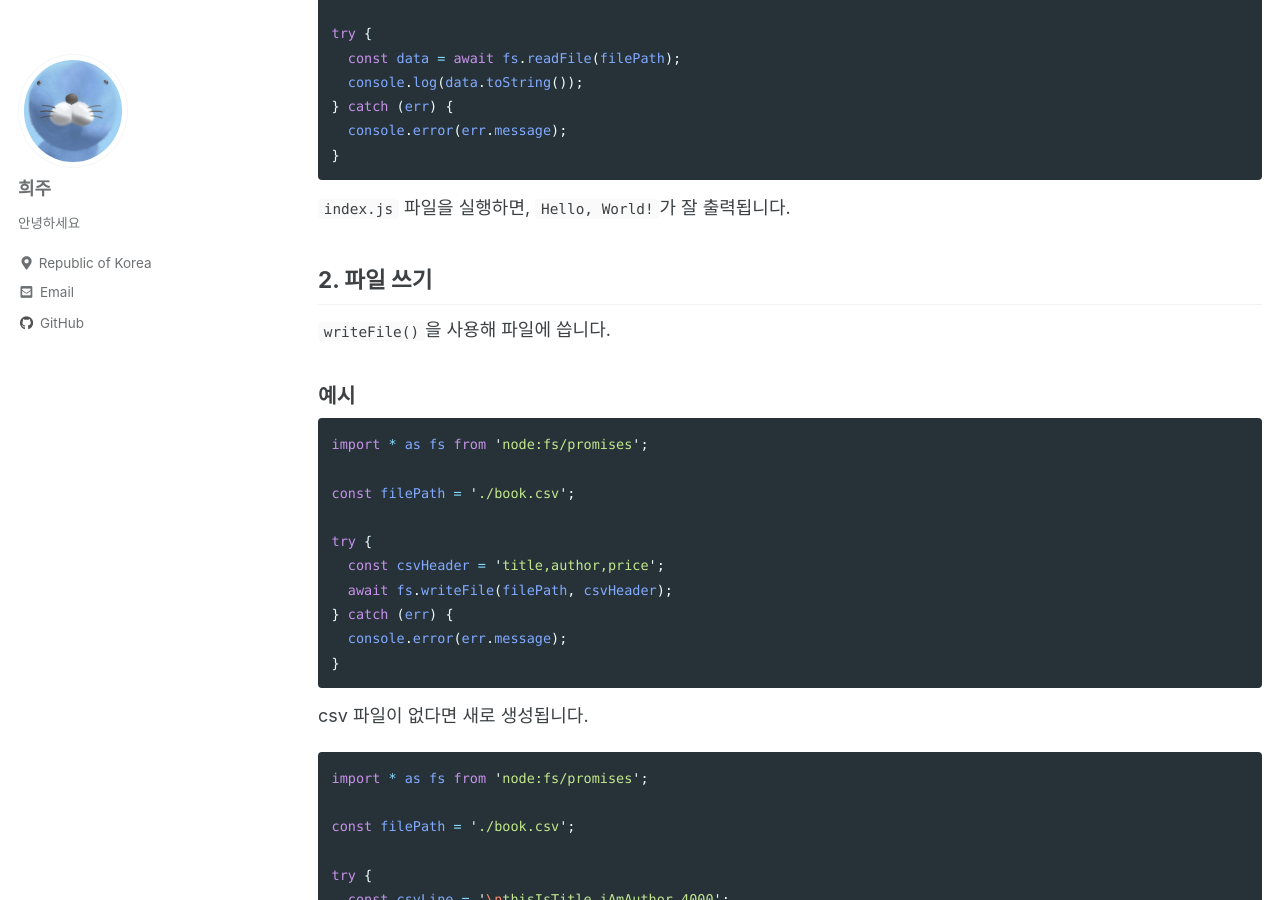
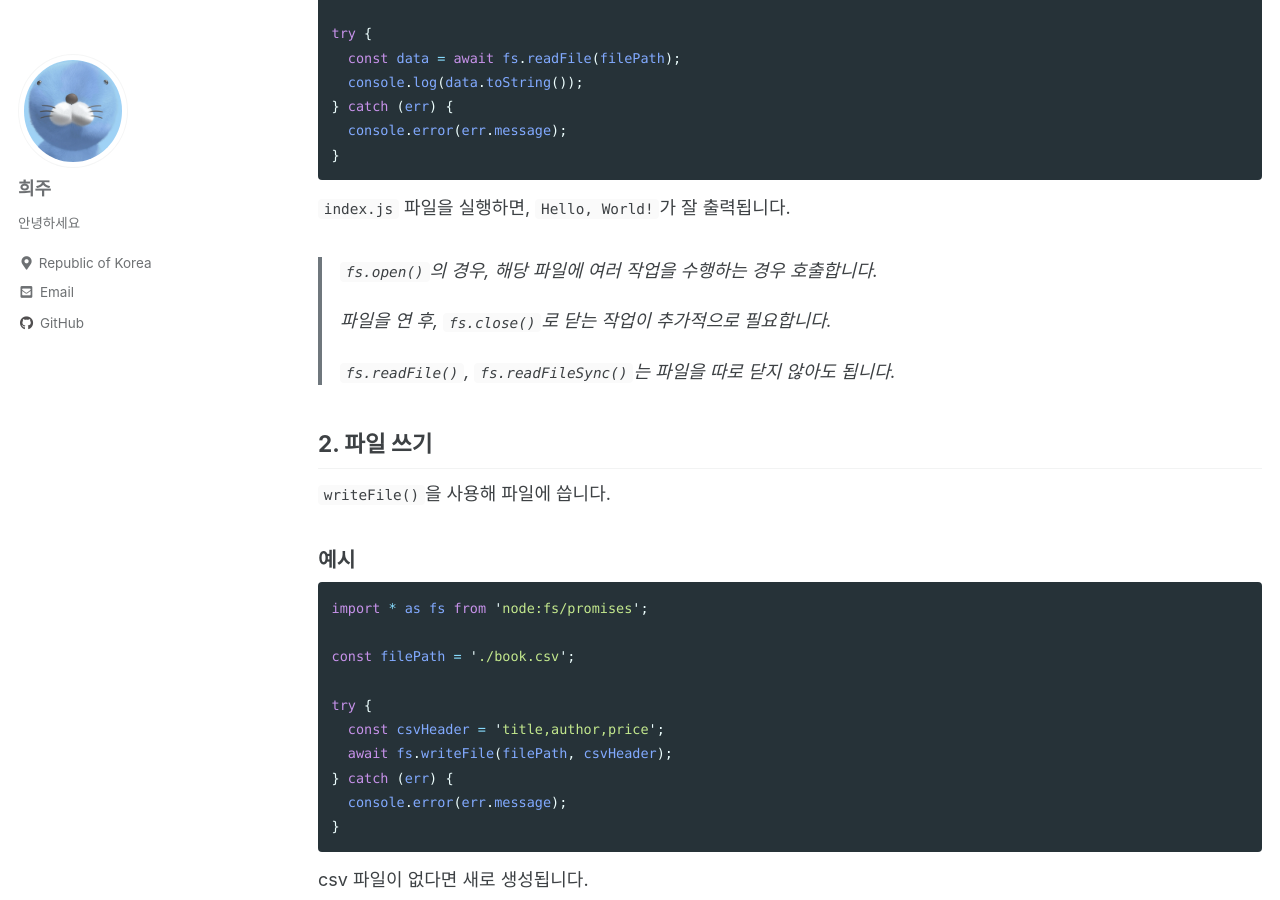
Before and after one commit to hhejo/hhejo-github-io-backup, a Jekyll site: the page built from _posts/javascript/2023-08-01-working-with-files.md, in a window 1280 px wide and 900 px high, scrolled down 2204 px. Built offline with Jekyll 4.4.1, drawn with Linux system fonts in a browser that asks for light colours; cached includes are drawn as plain includes; some of the changed text lies outside the part shown.

Commit message:
fs 내장 모듈을 사용해 Node.js에서 파일 다루기

````diff
--- a/_posts/javascript/2023-08-01-working-with-files.md
+++ b/_posts/javascript/2023-08-01-working-with-files.md
@@ -2,7 +2,7 @@
 title: "fs 내장 모듈을 사용해 Node.js에서 파일 다루기"
 date: 2023-08-01
 last_modified_at: 2023-08-02
-excerpt: "Node.js에서의 fs 모듈을 이용한 파일 조작 방식을 예시를 통해 알아보고, Sync 단어가 붙은 함수는 무엇이 다른지 Callback, Promise, Async-Await 방식을 모두 비교해봅니다."
+excerpt: "Node.js에서의 fs 모듈을 이용한 파일 조작 방식을 예시를 통해 알아보고, Sync 단어가 붙은 함수는 무엇이 다른지 Callback, Promise, Async-Await 방식을 모두 비교해봅니다. 그리고 파일을 여는 또다른 함수, open은 무엇이 다를까요?"
 categories:
   - JavaScript
 tags:
@@ -109,6 +109,12 @@ try {
 ```
 
 `index.js` 파일을 실행하면, `Hello, World!`가 잘 출력됩니다.
+
+> `fs.open()`의 경우, 해당 파일에 여러 작업을 수행하는 경우 호출합니다.
+>
+> 파일을 연 후, `fs.close()`로 닫는 작업이 추가적으로 필요합니다.
+>
+> `fs.readFile()`, `fs.readFileSync()`는 파일을 따로 닫지 않아도 됩니다.
 
 ## 2. 파일 쓰기
 
@@ -414,4 +420,6 @@ readAllFiles();
 
 > [Why is fs.readFileSync() faster than await fsPromises.readFile()?](https://stackoverflow.com/questions/63971379/why-is-fs-readfilesync-faster-than-await-fspromises-readfile)
 
+> [what is the use of fs.open() in nodejs, what is difference between fs.readfile and fs.open()](https://stackoverflow.com/questions/48928758/what-is-the-use-of-fs-open-in-nodejs-what-is-difference-between-fs-readfile-a)
+
 ---
````
